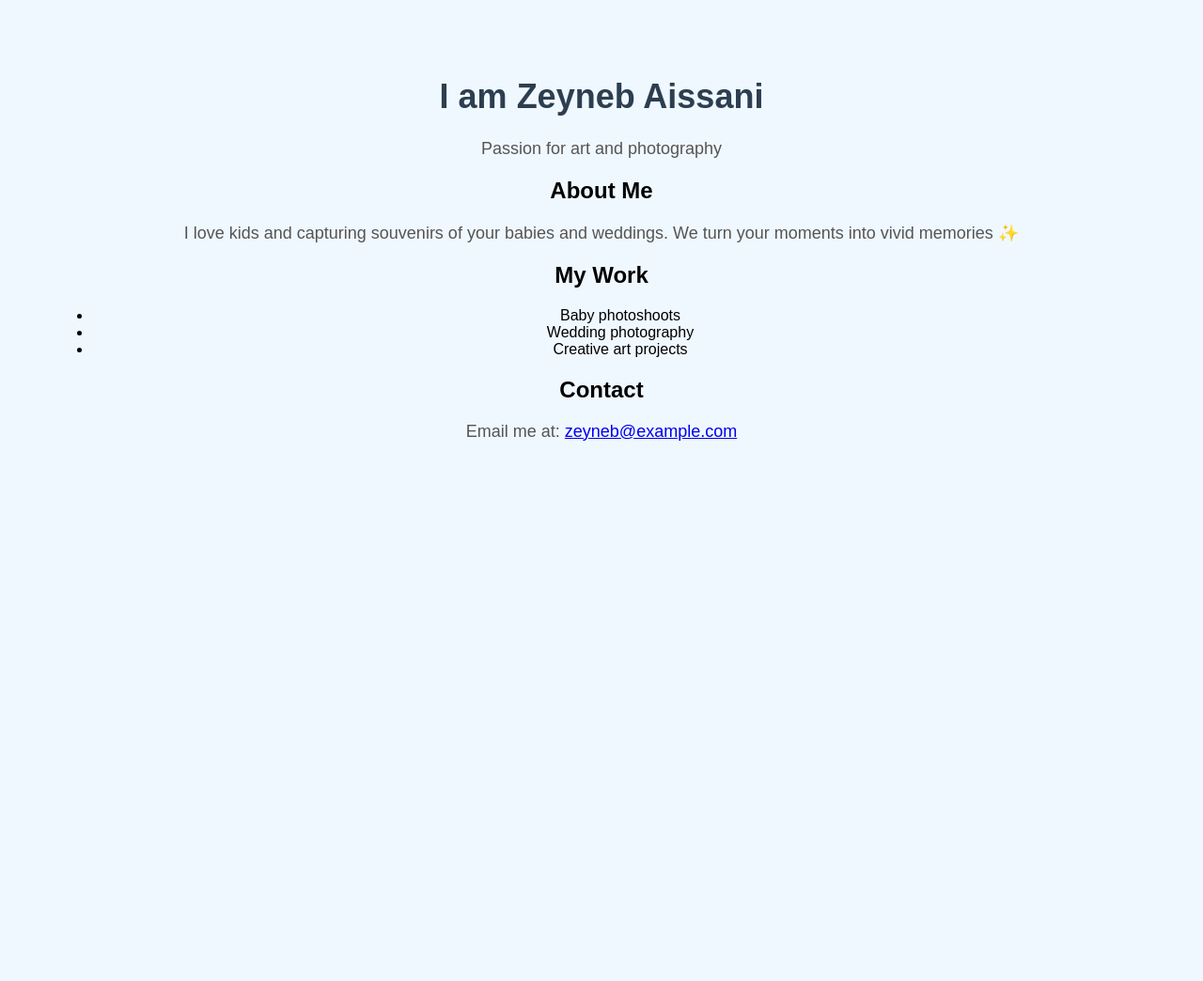
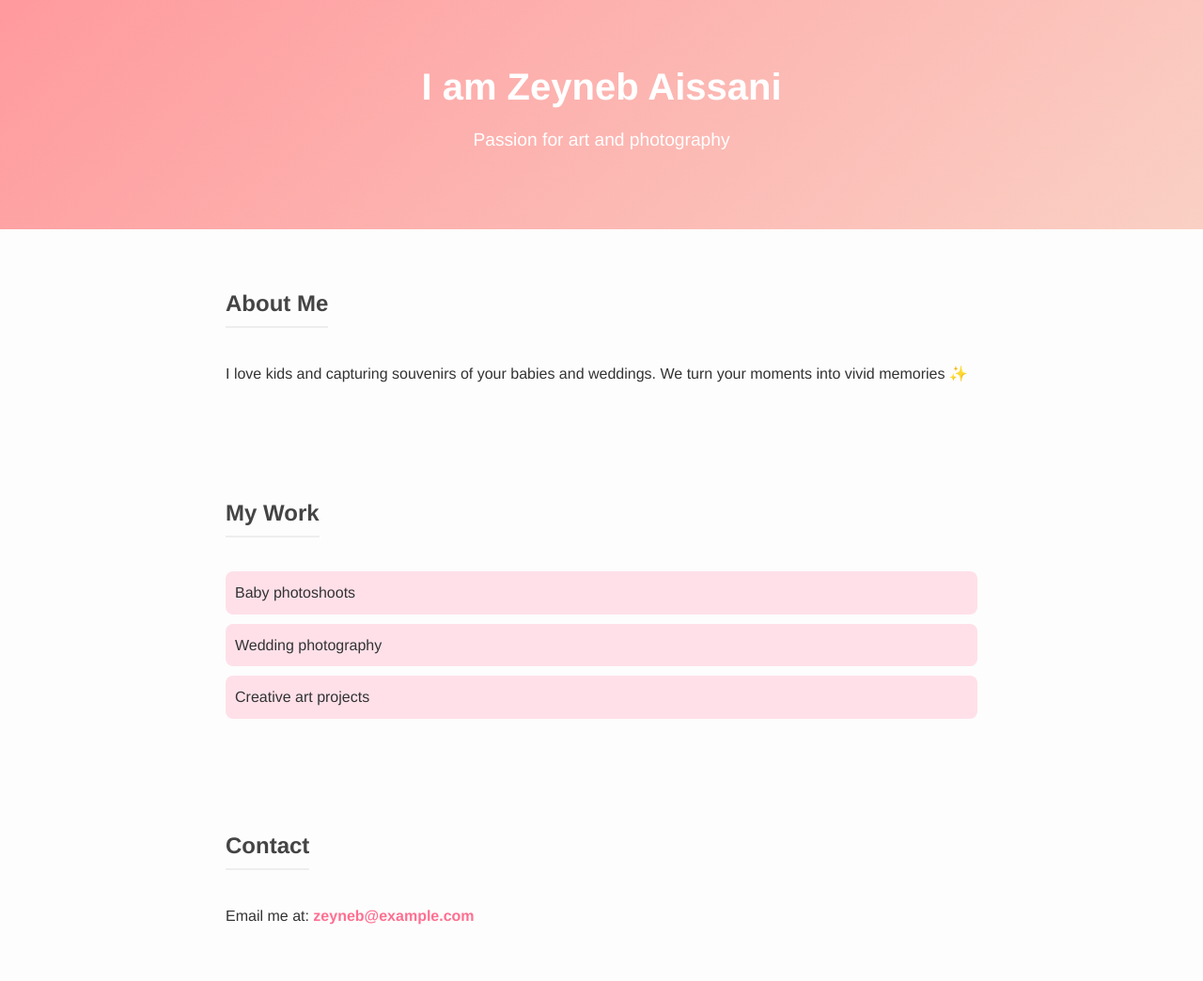
Before and after one commit to chaimaAK/Vivid-portfolio, a plain HTML site: page index.html in a window 1280 px wide. Shown: the whole page at 94% size. Before the commit the page ends 800 px from the top, so only its background shows below. Drawn offline with Linux system fonts and the light colour scheme.

Commit message:
Update style.css

```diff
--- a/style.css
+++ b/style.css
@@ -1,16 +1,64 @@
+/* General Page Styles */
 body {
-    background-color: #f0f8ff; /* light blue */
-    font-family: Arial, sans-serif;
-    text-align: center;
-    padding: 50px;
+  margin: 0;
+  font-family: "Helvetica Neue", Arial, sans-serif;
+  line-height: 1.6;
+  background-color: #fdfdfd;
+  color: #333;
 }
 
-h1 {
-    color: #2c3e50; /* dark blue */
-    font-size: 36px;
+/* Header */
+header {
+  background: linear-gradient(135deg, #ff9a9e, #fad0c4);
+  color: white;
+  text-align: center;
+  padding: 60px 20px;
 }
 
-p {
-    color: #555; /* gray */
-    font-size: 18px;
+header h1 {
+  margin: 0;
+  font-size: 2.5rem;
 }
+
+header p {
+  font-size: 1.2rem;
+  margin-top: 10px;
+}
+
+/* Sections */
+section {
+  padding: 40px 20px;
+  max-width: 800px;
+  margin: auto;
+}
+
+section h2 {
+  color: #444;
+  margin-bottom: 20px;
+  border-bottom: 2px solid #eee;
+  display: inline-block;
+  padding-bottom: 5px;
+}
+
+ul {
+  list-style: none;
+  padding: 0;
+}
+
+ul li {
+  background: #ffe0e9;
+  margin: 10px 0;
+  padding: 10px;
+  border-radius: 8px;
+}
+
+/* Contact */
+#contact a {
+  color: #ff6f91;
+  font-weight: bold;
+  text-decoration: none;
+}
+
+#contact a:hover {
+  text-decoration: underline;
+}
```
